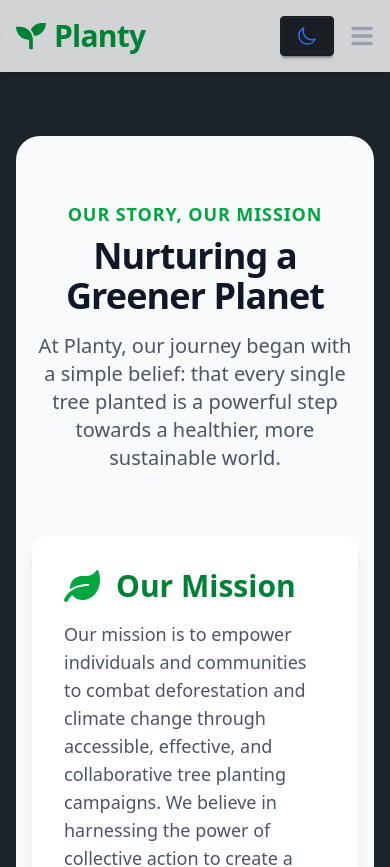
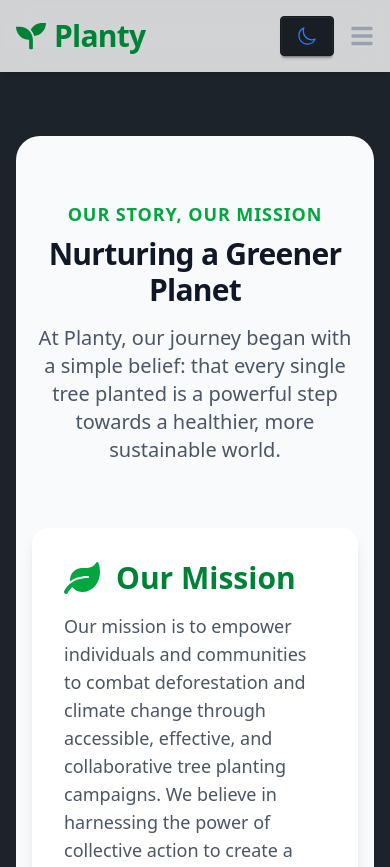
Before and after one commit to 1munni/Tree-campaign-repo, a React (Vite) app: page /aboutUs in a window 390 px wide. Shown: the top 867 px of the page. Built offline with nearby package versions, Linux system fonts and the light colour scheme; no server answers.

Commit message:
about us page added

```diff
--- a/src/pages/AboutUs/AboutUs.jsx
+++ b/src/pages/AboutUs/AboutUs.jsx
@@ -12,7 +12,7 @@ const AboutUs = () => {
           <p className="text-lg font-semibold text-green-600 dark:text-green-400 uppercase tracking-wider">
             Our Story, Our Mission
           </p>
-          <h1 className="mt-2 text-4xl font-extrabold tracking-tight text-gray-900 dark:text-white sm:text-5xl md:text-6xl">
+          <h1 className="mt-2 text-3xl font-bold tracking-tight text-gray-900 dark:text-white sm:text-5xl md:text-6xl">
             Nurturing a Greener Planet
           </h1>
           <p className="mt-4 text-xl text-gray-600 dark:text-gray-400 max-w-3xl mx-auto">
```
